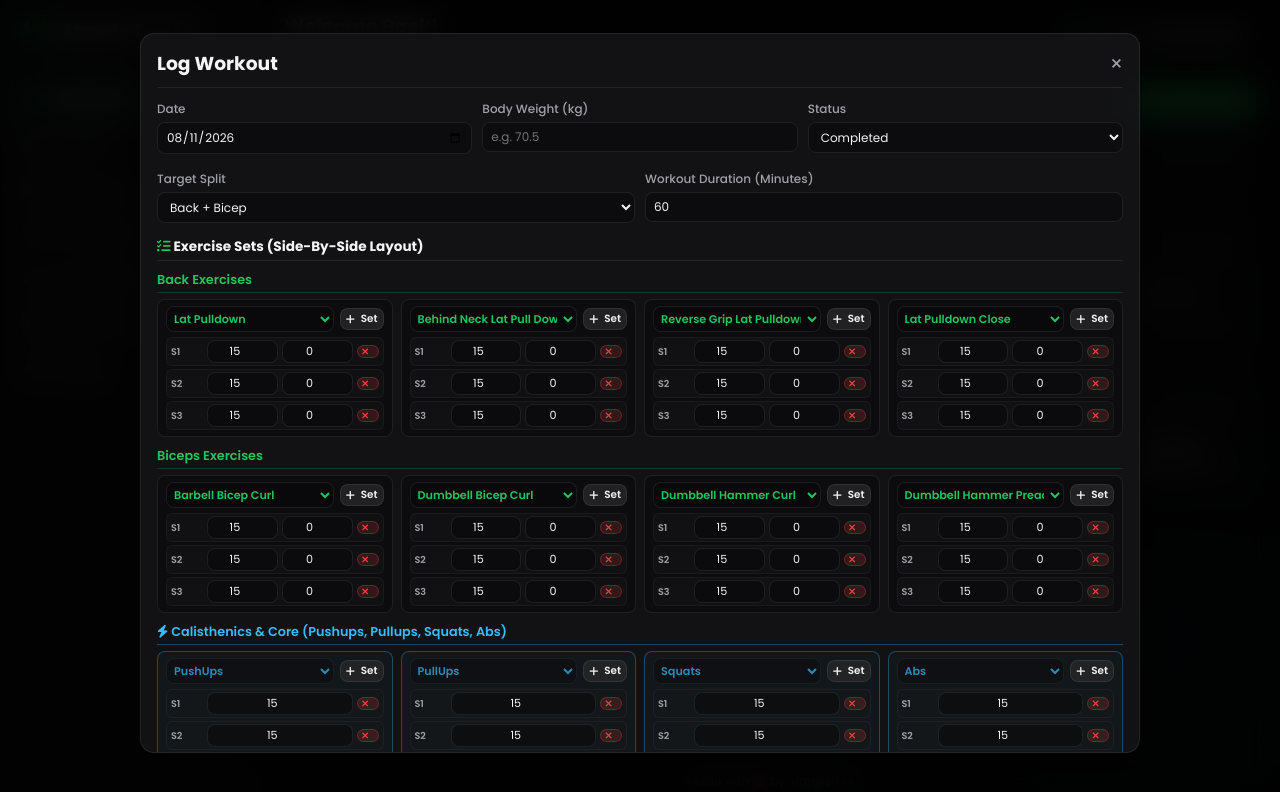
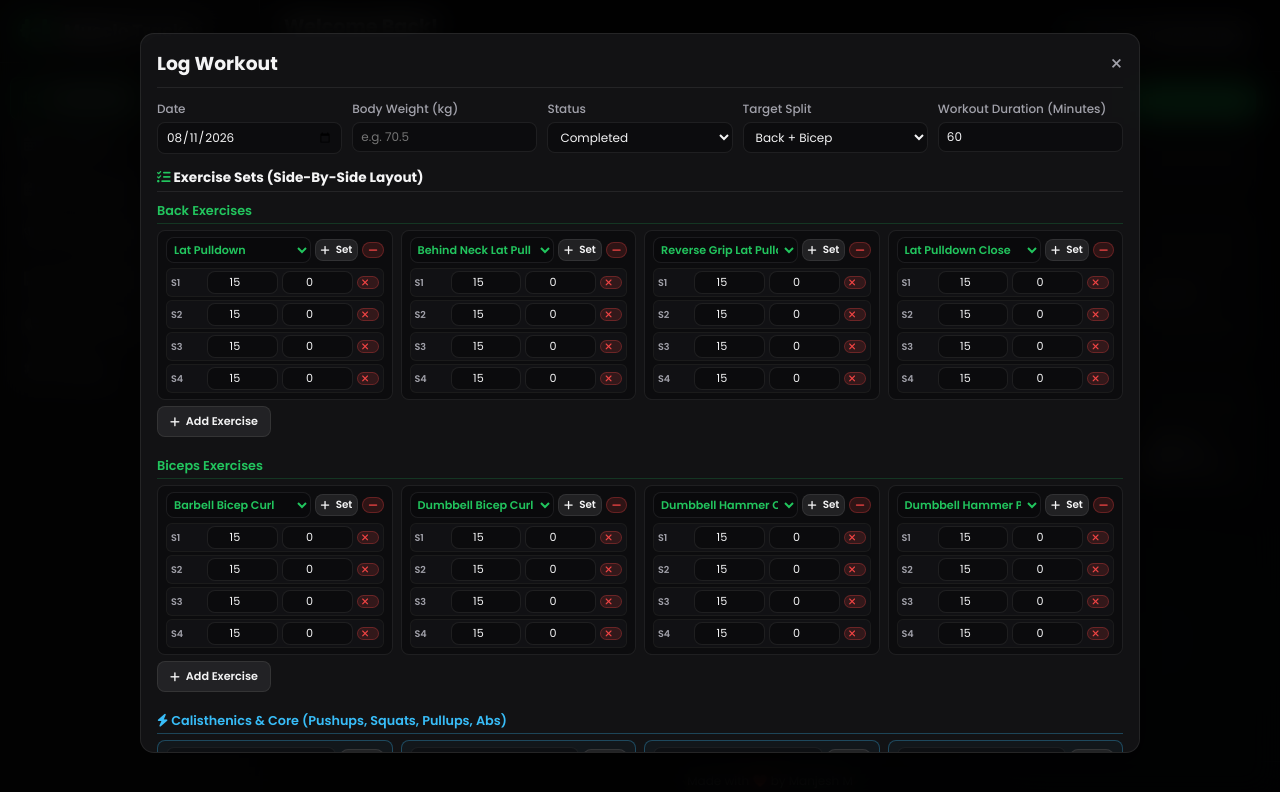
Before and after one commit to manjesh2022/GymTracker, a plain HTML site: page index.html in a window 1280 px wide. Both pictures are taken after a click on the button "Log Today's Workout". Drawn offline with nearby package versions, Linux system fonts and the light colour scheme.

Commit message:
Update v02
- Displayed weight on calendar
- Increased font size and cell height of calendar
- Changed logic, last 4 records to BLUE
- Add and remove exercise button
- In Log Workout, display all 5 in single line

```diff
--- a/index.html
+++ b/index.html
@@ -279,7 +279,7 @@
     .calendar-grid { display: grid; grid-template-columns: repeat(7, 1fr); gap: 4px; }
     .calendar-day-head { text-align: center; font-weight: 600; font-size: 0.65rem; color: var(--text-muted); padding: 2px; }
     .calendar-day {
-      min-height: 40px; max-height: 46px;
+      min-height: 52px; max-height: 60px;
       background: rgba(18, 18, 20, 0.6);
       border: 1px solid var(--bg-card-border);
       border-radius: var(--radius-sm);
@@ -335,7 +335,7 @@
       display: grid;
       grid-template-columns: repeat(auto-fit, minmax(200px, 1fr));
       gap: 8px;
-      margin-bottom: 10px;
+      margin-bottom: 6px;
     }
     .exercise-block {
       background: rgba(9, 9, 11, 0.6);
@@ -350,7 +350,7 @@
       border-color: rgba(56, 189, 248, 0.3);
       background: rgba(56, 189, 248, 0.03);
     }
-    .exercise-block-header { display: flex; justify-content: space-between; align-items: center; gap: 6px; }
+    .exercise-block-header { display: flex; justify-content: space-between; align-items: center; gap: 4px; }
     .exercise-block-header select { flex: 1; font-weight: 600; color: var(--accent); padding: 3px; font-size: 0.7rem; }
     .exercise-block.calisthenics-block .exercise-block-header select { color: var(--ab-accent); }
     .sets-container { display: flex; flex-direction: column; gap: 3px; }
@@ -689,7 +689,7 @@
       </div>
 
       <form id="workout-form" onsubmit="saveWorkoutLog(event)">
-        <div style="display: grid; grid-template-columns: 1fr 1fr 1fr; gap: 10px;">
+        <div style="display: grid; grid-template-columns: 1fr 1fr 1fr 1fr 1fr; gap: 10px;">
           <div class="input-group">
             <label>Date</label>
             <input type="date" id="log-date" class="input-control" required onchange="onDateChanged()">
@@ -706,11 +706,7 @@
               <option value="Rest">Rest Day</option>
             </select>
           </div>
-        </div>
-
-        <div id="modal-workout-details">
-          <div style="display: grid; grid-template-columns: 1fr 1fr; gap: 10px; margin-top: 8px;">
-            <div class="input-group">
+		  <div class="input-group">
               <label>Target Split</label>
               <select id="log-split-select" class="input-control" onchange="onSplitSelectChange()">
                 <option value="Chest + Tricep">Chest + Tricep</option>
@@ -723,7 +719,9 @@
               <label>Workout Duration (Minutes)</label>
               <input type="number" id="log-duration" class="input-control" value="60">
             </div>
-          </div>
+        </div>
+
+        <div id="modal-workout-details">
 
           <div style="margin-top: 6px;">
             <h4 style="border-bottom: 1px solid var(--bg-card-border); padding-bottom: 3px; font-size: 0.85rem;">
@@ -732,11 +730,17 @@
 
             <div class="exercise-section-header" id="header-muscle-1">Muscle Group 1</div>
             <div class="exercise-grid-container" id="container-muscle-1"></div>
+            <button type="button" class="btn btn-secondary" style="margin-bottom: 10px; font-size: 0.7rem;" onclick="addNewExerciseBlock('m1')">
+              <i class="fa-solid fa-plus"></i> Add Exercise
+            </button>
 
             <div class="exercise-section-header" id="header-muscle-2">Muscle Group 2</div>
             <div class="exercise-grid-container" id="container-muscle-2"></div>
-
-            <div class="exercise-section-header calisthenics-header"><i class="fa-solid fa-bolt"></i> Calisthenics & Core (Pushups, Pullups, Squats, Abs)</div>
+            <button type="button" class="btn btn-secondary" style="margin-bottom: 10px; font-size: 0.7rem;" onclick="addNewExerciseBlock('m2')">
+              <i class="fa-solid fa-plus"></i> Add Exercise
+            </button>
+
+            <div class="exercise-section-header calisthenics-header"><i class="fa-solid fa-bolt"></i> Calisthenics & Core (Pushups, Squats, Pullups, Abs)</div>
             <div class="exercise-grid-container" id="container-calisthenics"></div>
           </div>
         </div>
@@ -793,7 +797,7 @@
         "Leg Extension", "Leg Curl", "Lying Leg Curl", "Walking Lunges",
         "Leg Press", "Hack Squat", "Smith Machine Squat", "Smith Machine Calf Raises"
       ],
-      "Calisthenics": ["PushUps", "PullUps", "Squats", "Abs"]
+      "Calisthenics": ["PushUps", "Squats", "PullUps", "Abs"]
     };
 
     const SPLIT_MAPPING = {
@@ -897,24 +901,52 @@
         const m1List = EXERCISE_DATABASE[mapping.m1] || [];
         const m2List = EXERCISE_DATABASE[mapping.m2] || [];
 
-        for(let i = 0; i < 4; i++) {
-          const defaultEx = m1List[i] || "";
-          const saved = savedExercises.find(ex => ex.name === defaultEx) || savedExercises[i] || {};
+        const savedM1 = savedExercises.filter(ex => m1List.includes(ex.name) || ex.muscleGroup === mapping.m1);
+        const savedM2 = savedExercises.filter(ex => m2List.includes(ex.name) || ex.muscleGroup === mapping.m2);
+
+        const countM1 = savedM1.length > 0 ? savedM1.length : 4;
+        const countM2 = savedM2.length > 0 ? savedM2.length : 4;
+
+        for(let i = 0; i < countM1; i++) {
+          const defaultEx = m1List[i] || m1List[0];
+          const saved = savedM1[i] || {};
           c1.appendChild(createExerciseBlock(m1List, mapping.m1, saved.name || defaultEx, saved.sets || [], false));
         }
 
-        for(let i = 0; i < 4; i++) {
-          const defaultEx = m2List[i] || "";
-          const saved = savedExercises.find(ex => ex.name === defaultEx) || savedExercises[i + 4] || {};
+        for(let i = 0; i < countM2; i++) {
+          const defaultEx = m2List[i] || m2List[0];
+          const saved = savedM2[i] || {};
           c2.appendChild(createExerciseBlock(m2List, mapping.m2, saved.name || defaultEx, saved.sets || [], false));
         }
       }
 
-      const calisthenicsItems = ["PushUps", "PullUps", "Squats", "Abs"];
+      const calisthenicsItems = ["PushUps", "Squats", "PullUps", "Abs"];
       calisthenicsItems.forEach(exName => {
-        const savedEx = savedExercises.find(ex => ex.name === exName) || { name: exName, sets: [{reps: 15}, {reps: 15}, {reps: 15}] };
+        const savedEx = savedExercises.find(ex => ex.name === exName) || { name: exName, sets: [{reps: 15}, {reps: 15}, {reps: 15}, {reps: 15}] };
         cCalisthenics.appendChild(createExerciseBlock([exName], "Calisthenics", exName, savedEx.sets || [], true));
       });
+    }
+
+    function addNewExerciseBlock(groupKey) {
+      const splitName = document.getElementById('log-split-select').value;
+      const mapping = SPLIT_MAPPING[splitName];
+      if (!mapping || !mapping.m1) return;
+
+      const targetMuscle = groupKey === 'm1' ? mapping.m1 : mapping.m2;
+      const containerId = groupKey === 'm1' ? 'container-muscle-1' : 'container-muscle-2';
+      const container = document.getElementById(containerId);
+
+      const exerciseOptions = EXERCISE_DATABASE[targetMuscle] || [];
+      const defaultExName = exerciseOptions[0] || "";
+
+      const newBlock = createExerciseBlock(exerciseOptions, targetMuscle, defaultExName, [
+        { reps: 15, weight: 0 },
+        { reps: 15, weight: 0 },
+        { reps: 15, weight: 0 },
+        { reps: 15, weight: 0 }
+      ], false);
+
+      container.appendChild(newBlock);
     }
 
     function createExerciseBlock(exerciseOptions, muscleGroup, selectedExName, savedSets = [], isCalisthenics = false) {
@@ -925,15 +957,21 @@
       const optionsHtml = exerciseOptions.map(ex =>
         `<option value="${ex}" ${ex === selectedExName ? 'selected' : ''}>${ex}</option>`
       ).join('');
+
+      const deleteBtnHtml = !isCalisthenics ? `
+        <button type="button" class="btn btn-danger" style="padding: 2px 5px; font-size: 0.65rem;" onclick="removeExerciseBlock(this)" title="Remove Exercise">
+          <i class="fa-solid fa-minus"></i>
+        </button>` : '';
 
       block.innerHTML = `
         <div class="exercise-block-header">
           <select class="input-control ex-name-select" ${isCalisthenics ? 'disabled' : ''}>
             ${optionsHtml}
           </select>
-          <button type="button" class="btn btn-secondary" style="padding: 2px 5px; font-size: 0.65rem;" onclick="addSetRow(this, ${isCalisthenics})">
+          <button type="button" class="btn btn-secondary" style="padding: 2px 5px; font-size: 0.65rem;" onclick="addSetRow(this, ${isCalisthenics})" title="Add Set">
             <i class="fa-solid fa-plus"></i> Set
           </button>
+          ${deleteBtnHtml}
         </div>
         <div class="sets-container"></div>
       `;
@@ -942,6 +980,7 @@
       const initialSets = savedSets.length > 0 ? savedSets : [
         { reps: 15, weight: 0 },
         { reps: 15, weight: 0 },
+        { reps: 15, weight: 0 },
         { reps: 15, weight: 0 }
       ];
 
@@ -950,6 +989,11 @@
       });
 
       return block;
+    }
+
+    function removeExerciseBlock(btn) {
+      const block = btn.closest('.exercise-block');
+      block.remove();
     }
 
     function createSetRowHtml(setNum, reps = 15, weight = 0, isCalisthenics = false) {
@@ -1124,9 +1168,11 @@
         let weightDisplay = measurement && measurement.weight ? `${measurement.weight.toFixed(1)} kg` : '--';
 
         if (workout && workout.exercises && workout.exercises.length > 0) {
+          const totalExercises = workout.exercises.length;
+
           let exerciseHtml = workout.exercises.map((ex, idx) => {
             const isCalisthenics = ex.muscleGroup === 'Calisthenics' || ["PushUps", "PullUps", "Squats", "Abs"].includes(ex.name);
-            const isHighlighted = idx >= 8;
+            const isHighlighted = idx >= (totalExercises - 4);
             const nameColor = isHighlighted ? 'color: var(--ab-accent); font-weight: 700;' : '';
 
             if (isCalisthenics) {
@@ -1259,7 +1305,6 @@
       container.innerHTML = htmlContent;
     }
 
-    /* MONTHLY MEASUREMENTS: 12 MONTHS AS ROWS WITH UPDATED COLUMNS */
     function renderMeasurementTable() {
       const tbody = document.getElementById('measurement-table-body');
       const year = parseInt(document.getElementById('measurements-year-select').value);
@@ -1454,6 +1499,13 @@
         const dateStr = `${year}-${String(month + 1).padStart(2, '0')}-${String(day).padStart(2, '0')}`;
         const workout = appData.workouts ? appData.workouts.find(w => w.date === dateStr) : null;
 
+        // Find measurement/weight for this specific date
+        const measurement = appData.measurements ? appData.measurements.find(m => m.date === dateStr) : null;
+        let weightTag = '';
+        if (measurement && measurement.weight) {
+          weightTag = `<div style="font-size: 0.75rem; color: var(--ab-accent); text-align: center; font-weight: 600;">${measurement.weight.toFixed(1)}kg</div>`;
+        }
+
         let statusTag = '';
         if(workout) {
           statusTag = `<span class="status-indicator status-${workout.status.toLowerCase()}">${workout.status}</span>`;
@@ -1463,6 +1515,7 @@
         container.innerHTML += `
           <div class="calendar-day ${dateStyleClass}" onclick="openWorkoutModal('${dateStr}')">
             <span class="day-num">${day}</span>
+            ${weightTag}
             ${statusTag}
           </div>
         `;
```
